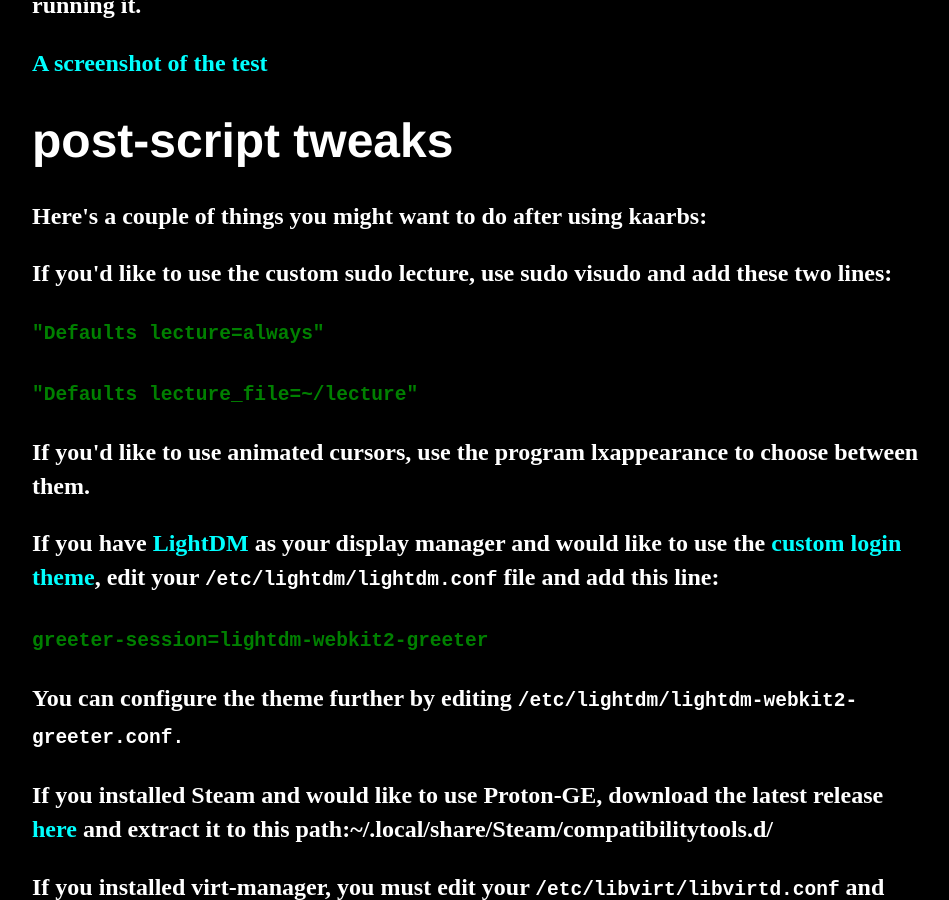
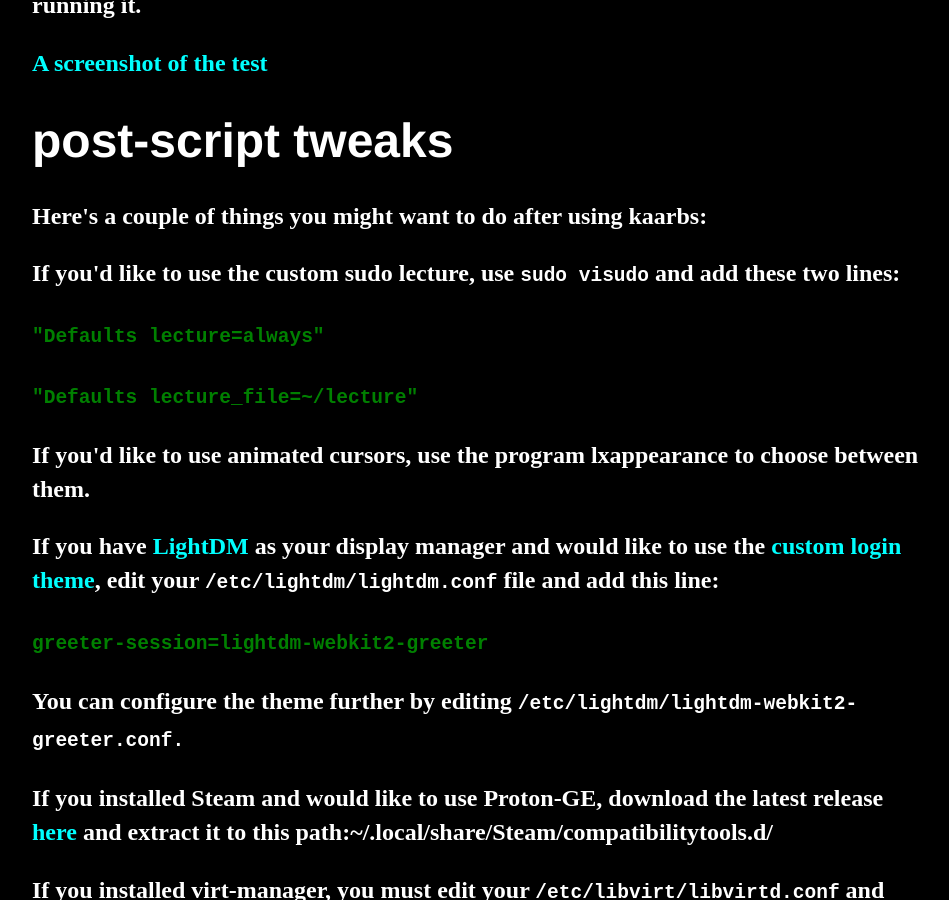
Before and after one commit to whiteVHS/whiteVHS.github.io, a Jekyll site: the page built from kaarbs/index.html, in a window 1280 px wide and 900 px high, scrolled down 1211 px. Shown: the whole window, without its empty margins (160-1109 px from the left). Built offline with Jekyll 4.4.1, drawn with Linux system fonts in a browser that asks for light colours.

Commit message:
Update index.html

```diff
--- a/kaarbs/index.html
+++ b/kaarbs/index.html
@@ -20,7 +20,7 @@
     <p style="color:white"><strong><a href="https://user-images.githubusercontent.com/111021033/184048144-cba87669-57d7-479d-bf45-ed37b7dc4fe2.png" target="_blank" rel="noopener noreferrer">A screenshot of the test</a></strong></p>
     <h1>post-script tweaks</h1>
     <p style="color:white">Here's a couple of things you might want to do after using kaarbs:</p>
-    <p style="color:white">If you'd like to use the custom sudo lecture, use sudo visudo and add these two lines:</p>
+    <p style="color:white">If you'd like to use the custom sudo lecture, use <code>sudo visudo</code> and add these two lines:</p>
     <p style="color:green"><code>"Defaults lecture=always"</code></p>
     <p style="color:green"><code>"Defaults lecture_file=~/lecture"</code></p>
     <p style="color:white">If you'd like to use animated cursors, use the program lxappearance to choose between them.</p>
```
